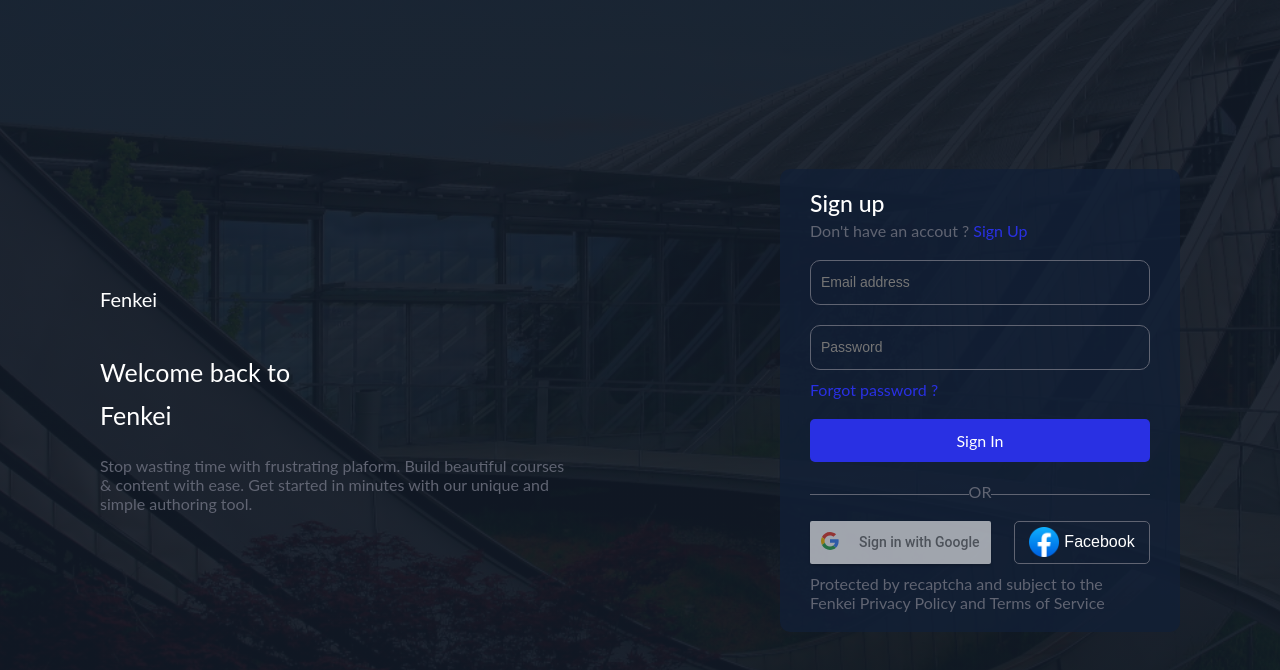
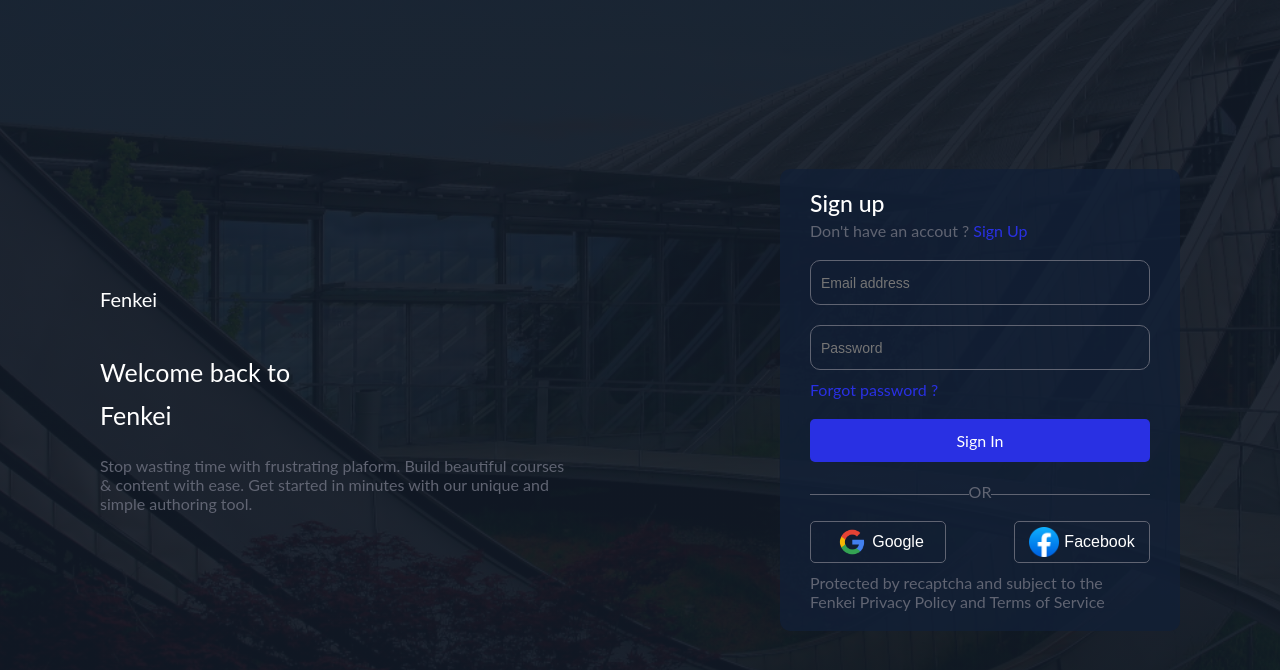
Before and after one commit to HedrisTemmyTop/blog-app, a React (Create React App) app: page /sign-in in a window 1280 px wide. Shown: the top 670 px of the page. Built offline with nearby package versions, Linux system fonts and the light colour scheme.

Commit message:
google auth

```diff
--- a/src/components/ui/auth/FormBottom.tsx
+++ b/src/components/ui/auth/FormBottom.tsx
@@ -38,16 +38,16 @@
       {" "}
       <p className={classes.Break}>or</p>
       <div className={classes.SpecialButtons}>
-        {/* <button className={classes.SpecialButton}>
+        <button className={classes.SpecialButton}>
           <img className={classes.Icon} src={google} alt="google" />
           <span>Google</span>
-        </button> */}
-        <GoogleLogin
+        </button>
+        {/* <GoogleLogin
           clientId="640327187146-9t0mmgkfecocr490j1ca6nolsvibfr99.apps.googleusercontent.com"
           onSuccess={handleSuccess}
           onFailure={handleError}
           // onRequest={handleSuccess}
-        />
+        /> */}
         <button className={classes.SpecialButton}>
           <img className={classes.IconFB} src={facebook} alt="facebook" />
           <span>Facebook</span>
```
